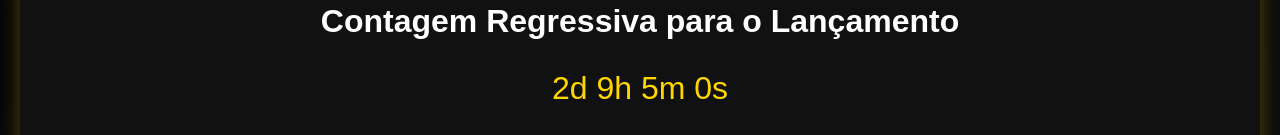
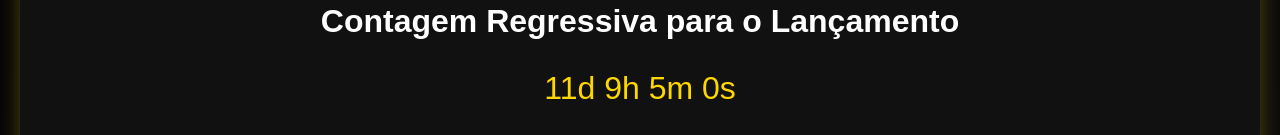
Before and after one commit to Mitocoinofficial/mitocoin-site, a plain HTML site: page index.html in a window 1280 px wide. Shown: the part 1417-1552 px from the top of the page. Drawn offline with Linux system fonts and the light colour scheme.

Commit message:
Add files via upload

```diff
--- a/index.html
+++ b/index.html
@@ -141,7 +141,7 @@
 
 <script>
     // Configurar a data do lançamento
-    const launchDate = new Date('2025-05-01T00:00:00');
+    const launchDate = new Date('2025-05-10T00:00:00');
 
     function updateCountdown() {
         const now = new Date();
```
